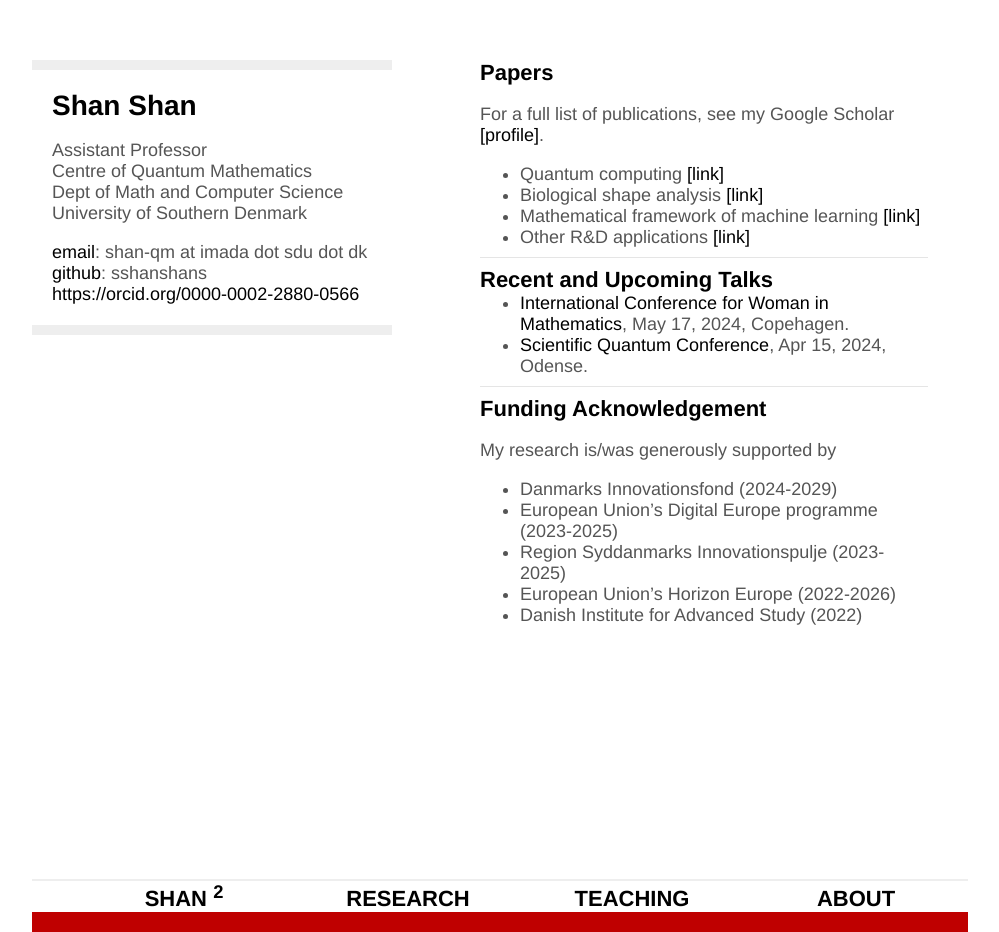
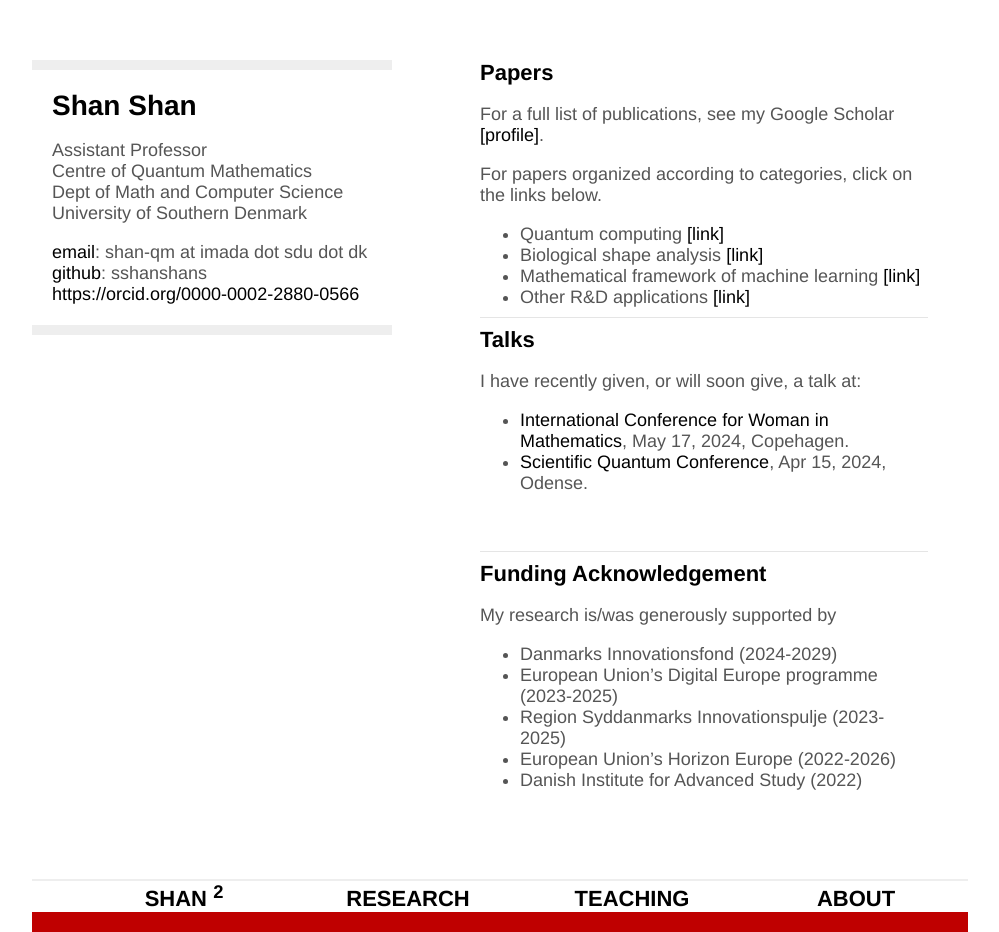
Before and after one commit to sshanshans/sshanshans.github.io, a Jekyll site: the page built from research/research.md, in a window 1280 px wide and 932 px high. Shown: the whole window, without its empty margins (160-1159 px from the left). Built offline with Jekyll 4.4.1, drawn with Linux system fonts in a browser that asks for light colours.

Commit message:
Update research.md

```diff
--- a/research/research.md
+++ b/research/research.md
@@ -7,18 +7,24 @@ description: Research
 ### Papers
 For a full list of publications, see my Google Scholar [[profile]](https://scholar.google.com/citations?user=ZJz-eI0AAAAJ&hl=en&authuser=1).
 
+For papers organized according to categories, click on the links below.
+
 * Quantum computing [[link]](../research/quantum.html)
 * Biological shape analysis [[link]](../research/shape.html)
 * Mathematical framework of machine learning [[link]](../research/ml.html)
 * Other R&D applications [[link]](../research/other.html)
+<br />
 
 <hr />
 
-### Recent and Upcoming Talks
+### Talks
+
+I have recently given, or will soon give, a talk at:
 
 * [International Conference for Woman in Mathematics](https://www.math.ku.dk/english/calendar/events/women-in-math/#:~:text=To%20mark%20this%20date%20and,May%2017%2C%202024%20in%20Copenhagen), May 17, 2024, Copehagen.
 * [Scientific Quantum Conference](https://dqc.dk/event/scientific-quantum-conference/), Apr 15, 2024, Odense.
 
+<br />
 <hr />
 
 ### Funding Acknowledgement
```
